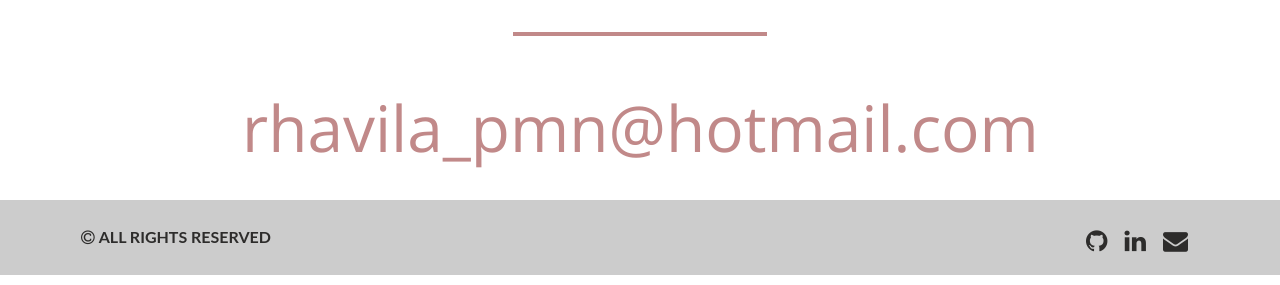
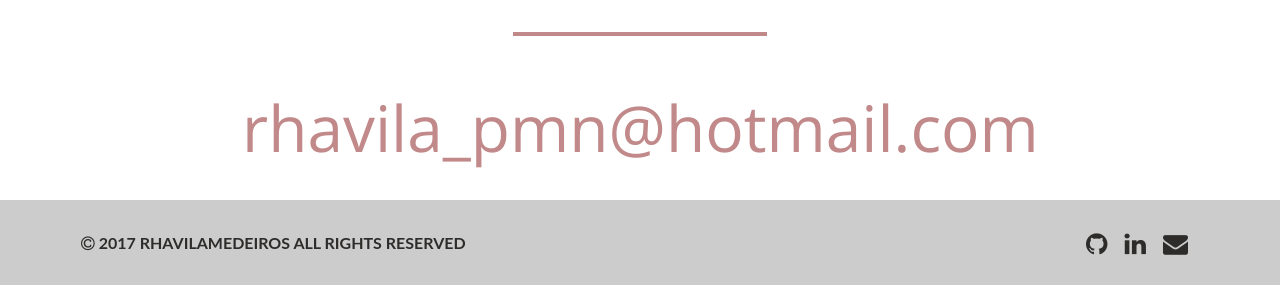
Before and after one commit to RhavilaMelo/Portfolio, a plain HTML site: page index.html in a window 1280 px wide. Shown: the part 2494-2779 px from the top of the page. Drawn offline with nearby package versions, Linux system fonts and the light colour scheme.

Commit message:
adjustments

```diff
--- a/assets/css/style.css
+++ b/assets/css/style.css
@@ -564,7 +564,7 @@ form label{
 /*FOOTER*/
 
 footer{
-  height: 75px;
+  height: 85px;
   background-color: #cccccc;
   color: #2d2c2b;
   margin: 0 auto;
@@ -572,17 +572,17 @@ footer{
 }
 
 footer h5{
-  margin-top: 29px;
+  margin-top: 35px;
   margin-left: 81px;
   font-family: Lato;
-  font-size: 18px;
+  font-size: 10px;
   text-transform: uppercase;
 }
 
 .social-links-foter{
   display: inline-block;
   float: right;
-  margin-top: 25px;
+  margin-top: 28px;
   margin-right: 81px;
   font-family: Lato;
   font-size: 25px;
@@ -737,9 +737,3 @@ footer a:hover{
 
 
 }
-
-
-/*classes for form*/
-.form-border-red{
-
-}
--- a/index.html
+++ b/index.html
@@ -218,7 +218,7 @@
 <footer>
 
   <div class="f-wrapper">
-    <h5 class="fa fa-copyright"> <span id="footer-copyright">All rights Reserved</span></h5>
+    <h5 class="fa fa-copyright"> <span id="footer-copyright">2017 RhavilaMedeiros All rights Reserved</span></h5>
 
     <div class="social-links-foter">
       <a target="_blank" href="https://github.com/RhavilaMelo" class="fa fa-github"></a>
```
Also changed, not shown: assets/work/proj-3.html (+1 -1 lines).
